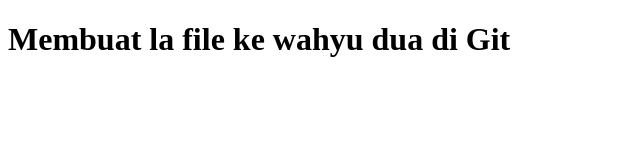
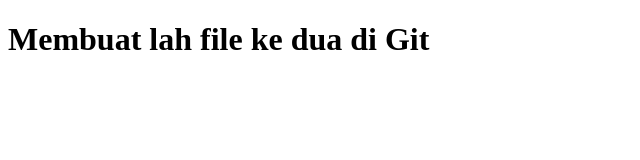
Before and after one commit to Ilmi-id/C050423016-latihan-git, a plain HTML site: page index.html in a window 1280 px wide. Shown: the whole page, without its empty margins (0-640 px from the left). Drawn offline with Linux system fonts and the light colour scheme.

Commit message:
Ini sudah diubah

```diff
--- a/index.html
+++ b/index.html
@@ -6,6 +6,6 @@
     <title>Latihan Membuat Git</title>
 </head>
 <body>
-    <h1>Membuat la file ke wahyu dua di Git</h1>
+    <h1>Membuat lah file ke dua di Git</h1>
 </body>
 </html>
```
